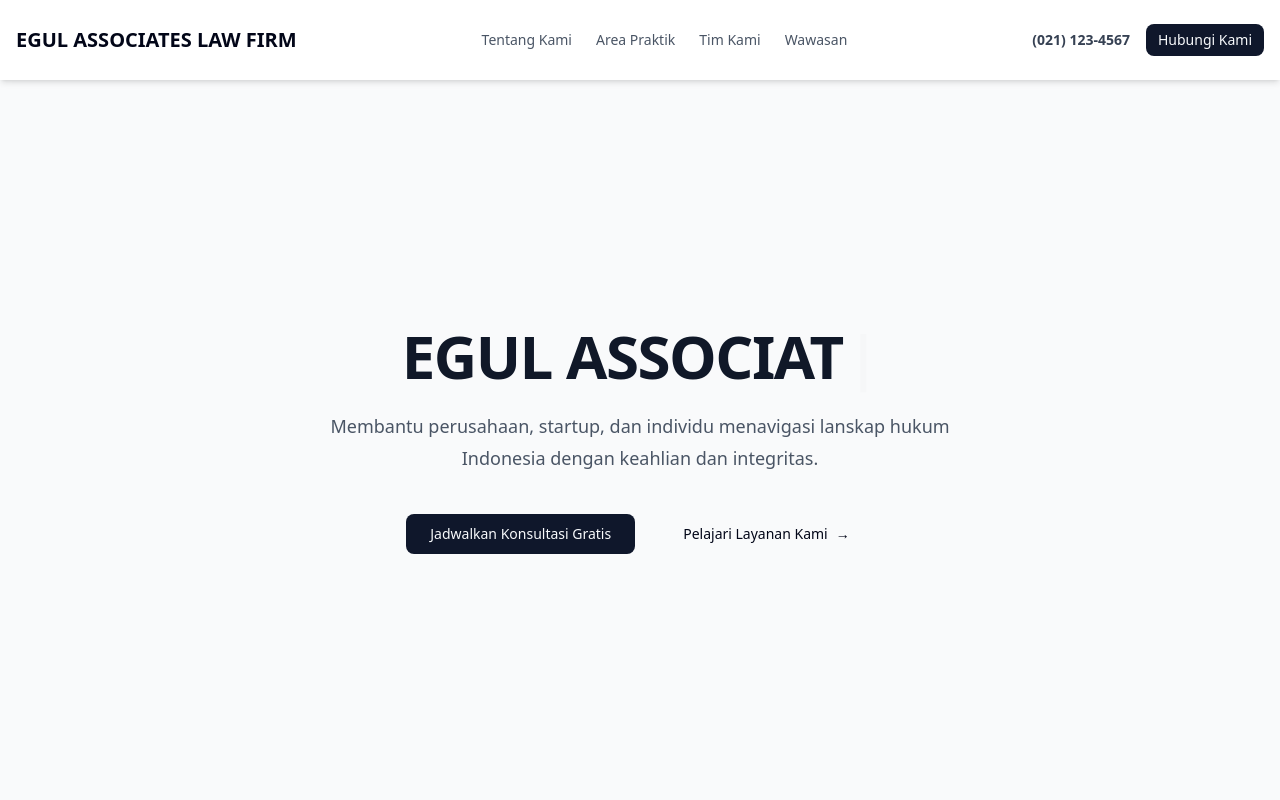
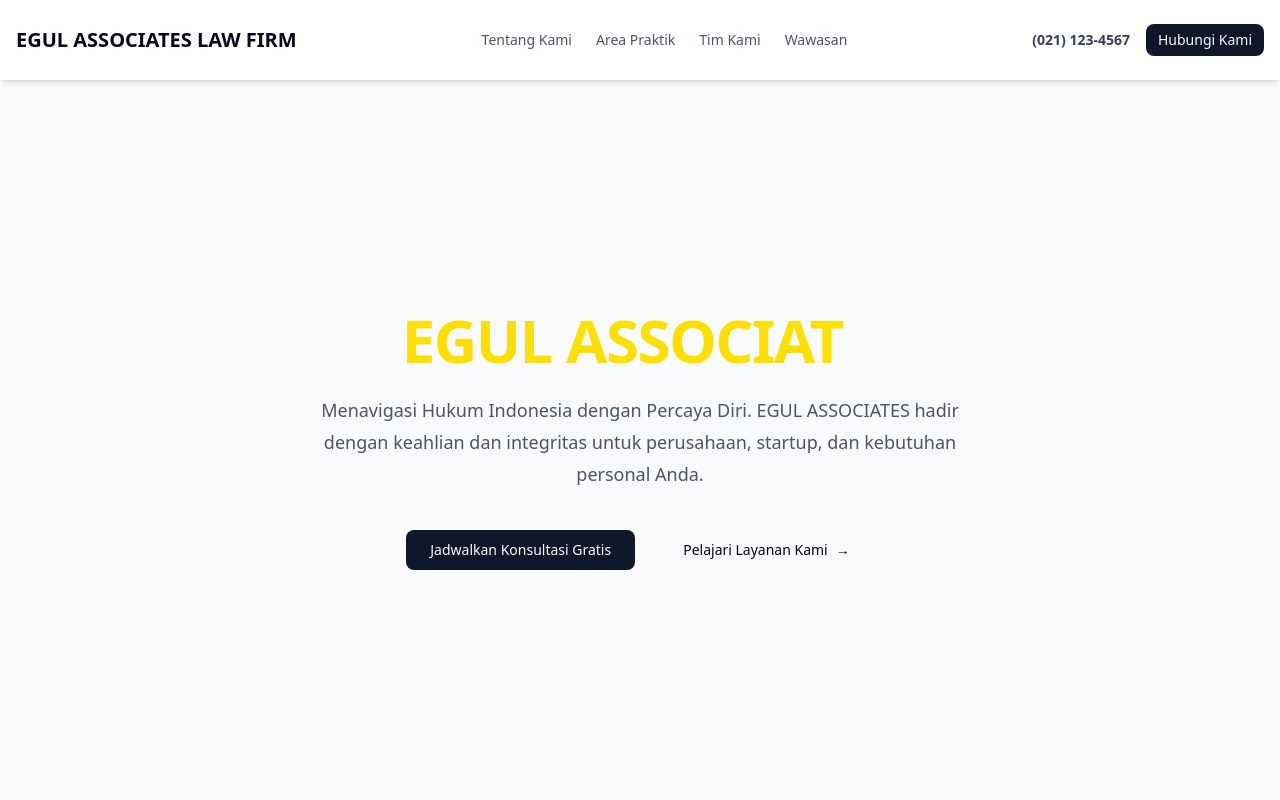
Before and after one commit to razerkira/firma-hukum, a Next.js app: page / in a window 1280 px wide. Shown: the top 800 px of the page. Built offline with nearby package versions, Linux system fonts and the light colour scheme.

Commit message:
Add TextType new color

```diff
--- a/src/components/Hero.tsx
+++ b/src/components/Hero.tsx
@@ -14,9 +14,9 @@ export default function Hero() {
           </span>
         </h1>*/}
 
-        <h1 className="text-4xl font-bold tracking-tight text-gray-900 sm:text-6xl">
+        <h1 className="text-4xl font-bold tracking-tight text-[#ffdf00] sm:text-6xl">
           <TextType
-            text={["EGUL ASSOCIATES LAW FIRM",""]}
+            text={["EGUL ASSOCIATES LAW FIRM", ""]}
             typingSpeed={75}
             pauseDuration={1500}
             showCursor={true}
@@ -25,8 +25,9 @@ export default function Hero() {
         </h1>
 
         <p className="mt-6 max-w-2xl text-lg leading-8 text-gray-600">
-          Membantu perusahaan, startup, dan individu menavigasi lanskap hukum
-          Indonesia dengan keahlian dan integritas.
+          Menavigasi Hukum Indonesia dengan Percaya Diri. EGUL ASSOCIATES hadir
+          dengan keahlian dan integritas untuk perusahaan, startup, dan
+          kebutuhan personal Anda.
         </p>
 
         <div className="mt-10 flex items-center justify-center gap-x-6">
```
